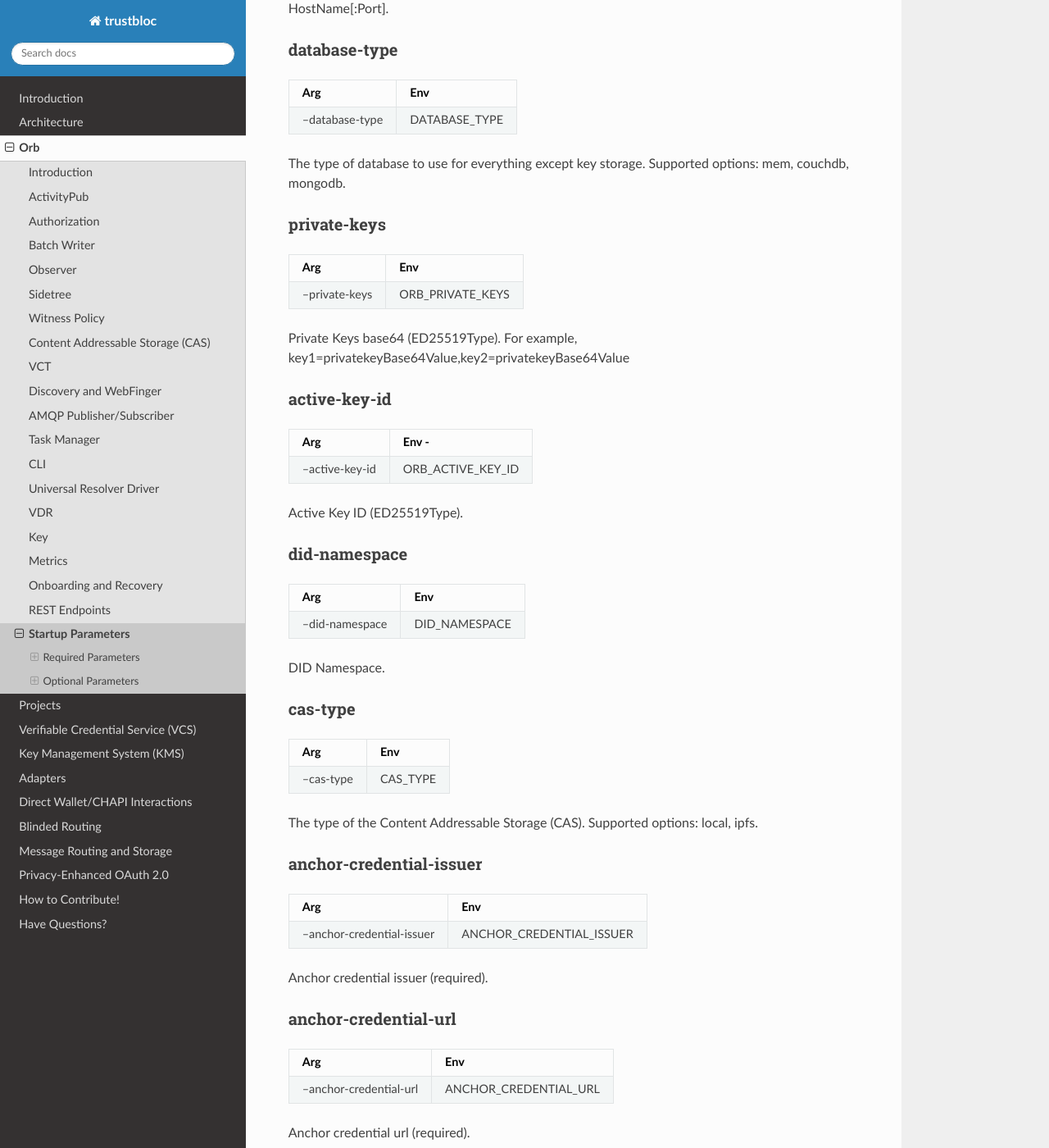
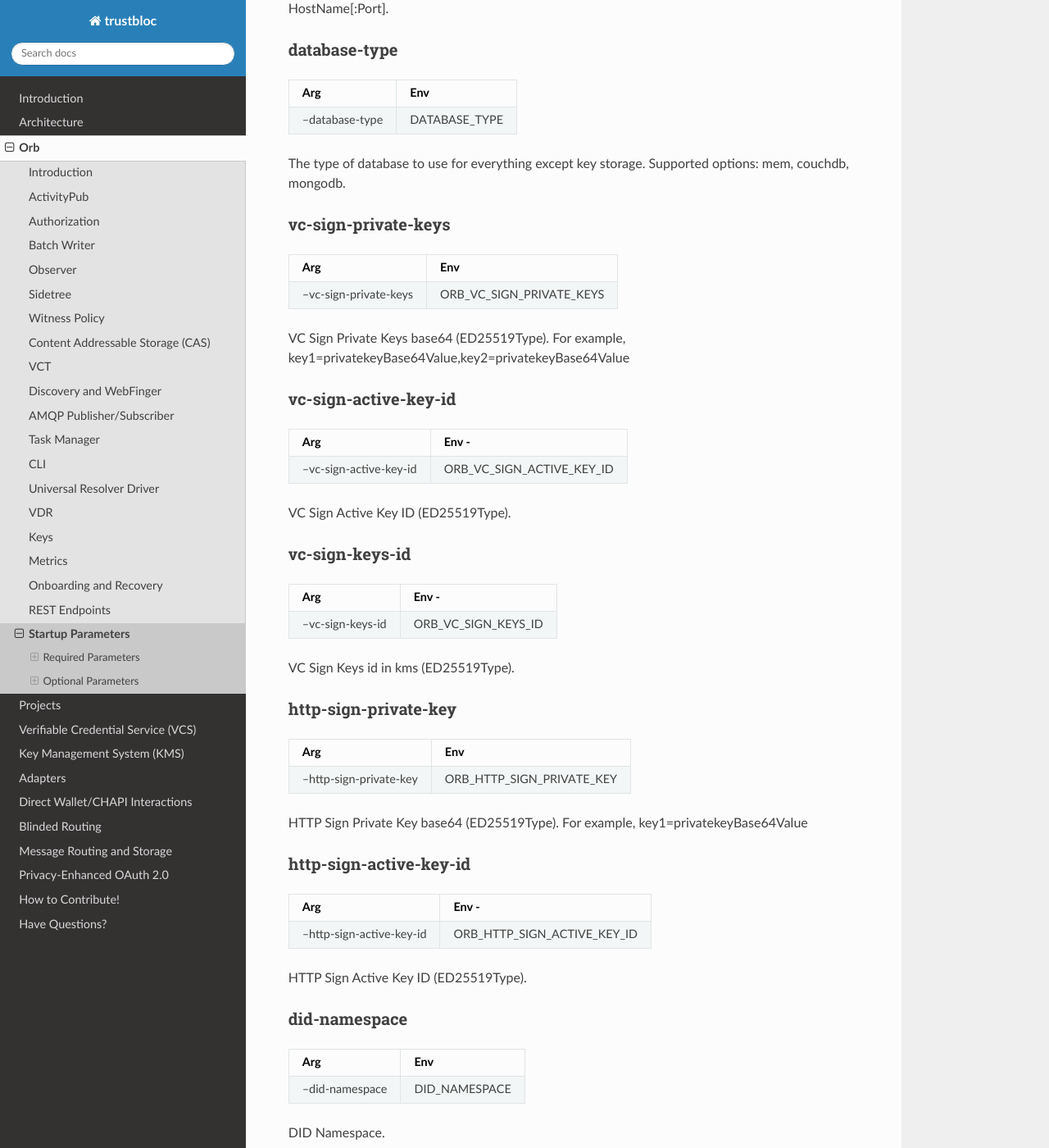
Before and after one commit to trustbloc/docs, a Sphinx documentation site: the page built from readthedocs/source/orb/parameters.md, in a window 1280 px wide and 1400 px high, scrolled down 739 px. Shown: the whole window at 82% size. Built offline with Sphinx 7.4.7 and the Read the Docs theme 2.0.0, drawn with Linux system fonts in a browser that asks for light colours; some of the changed lines change nothing that is shown.

Commit message:
chore: fix orb keys doc
closes https://github.com/trustbloc/orb/issues/1160

Signed-off-by: Firas Qutishat <firas.qutishat@securekey.com>

````diff
--- a/readthedocs/source/orb/index.rst
+++ b/readthedocs/source/orb/index.rst
@@ -19,7 +19,7 @@ Orb
    cli.md
    driver.md
    vdr.md
-   key.md
+   keys.md
    metrics.md
    onboardrecover.md
    restendpoints/index.rst
--- a/readthedocs/source/orb/key.md
+++ /dev/null
@@ -1,85 +0,0 @@
-# Key
-Orb use one crypto key to do the following operations.
-
-- Sign http requests between orb servers.
-- Sign VC.
-
-## Creation
-There is two ways to create orb key.
-
-### Private key
-When Orb server start will import the private key and id into KMS sever.
-
-### Steps to create key
-- Create ed25519 private key.
-- Configure orb with value of ed25519 private key as base64.
-
-#### Example Orb Configuration
-```
-ORB_KMS_ENDPOINT=https://orb.kms
-ORB_PRIVATE_KEYS=orbkey1=9kRTh70Ut0MKPeHY3Gdv/pi8SACx6dFjaEiIHf7JDugPpXBnCHVvRbgdzYbWfCGsXdvh/Zct+AldKG4bExjHXg
-ORB_ACTIVE_KEY_ID=orbkey1
-```
-
-### KMS key id
-Key need to be created in KMS before orb server starting.
-
-#### Steps to create key
-- Create KMS keystore using KMS cli.
-- Create ed25519 key in KMS using KMS cli.
-- Configure orb with key id.
-
-#### Example Orb Configuration
-```
-ORB_KMS_STORE_ENDPOINT=https://orb.kms/keystore
-ORB_KEYS_ID=orbkey1
-ORB_ACTIVE_KEY_ID=orbkey1
-```
-
-## Storing
-The key will be managed and stored in KMS please refer to this [doc](../kms/keys.html) for more details.
-Orb is using Scenario 1 in kms doc.
-
-## Rotation
-There is two ways to rotate orb key.
-
-### Private key
-When you need to rotate the key just add the new private key to orb configuration.
-
-#### Steps to rotate
-- Create new ed25519 private key.
-- Configure orb with new value of ed25519 private key as base64.
-- Change the active key id to new key id.
-
-#### Example Orb Configuration
-```
-ORB_KMS_ENDPOINT=https://orb.kms
-ORB_PRIVATE_KEYS=orbkey1=9kRTh70Ut0MKPeHY3Gdv/pi8SACx6dFjaEiIHf7JDugPpXBnCHVvRbgdzYbWfCGsXdvh/Zct+AldKG4bExjHXg,orbkey2=bwpFhQXFhhPQCkAt3fmj9t05hnuwVqiUkBjaXV9QBeisrjoFhUEcIzVOH6QoIXNptWZtOZNdEvlLAf6bZa8opg
-ORB_ACTIVE_KEY_ID=orbkey2
-```
-
-### KMS key id
-When you need to rotate the key just create new key in KMS and add key id to orb configuration.
-
-#### Steps to rotate
-- Create new ed25519 key in KMS using KMS cli.
-- Configure orb with key id.
-- Change the active key id to new key id.
-
-#### Example Orb Configuration
-```
-ORB_KMS_STORE_ENDPOINT=https://orb.kms/keystore
-ORB_KEYS_ID=orbkey1,orbkey2
-ORB_ACTIVE_KEY_ID=orbkey2
-```
-
-## Distribute
-The key will be managed and stored in KMS please refer to this [doc](../kms/keys.md) for more details.
-Orb is using Scenario 1 in kms doc.
-
-### Impact of loss
-- Http signatures it's short-lived no impact of loss.
-- Can't verify VC signed before loss.
-
-### Impact of compromise
-- TBD
--- /dev/null
+++ b/readthedocs/source/orb/keys.md
@@ -0,0 +1,135 @@
+# Keys
+Orb use two crypto keys to do the following operations:
+
+- Sign HTTP requests between orb servers.
+- Sign VC.
+
+## Establish orb key
+There are 2 ways to establish the orb key:
+
+- Import a pre-existing private key and id into KMS at Orb startup via Orb configuration
+- Prior to orb startup, create a new key within KMS and establish orb configuration
+
+### Add pre-existing private key to orb configuration
+When Orb server start will import the private key and id into KMS sever.
+
+#### Steps to create VC sign key
+- Create ed25519 private key.
+- Configure ORB_VC_SIGN_PRIVATE_KEYS with value of ed25519 private key as base64.
+
+#### Example VC sign key
+```
+ORB_KMS_ENDPOINT=https://orb.kms
+ORB_VC_SIGN_PRIVATE_KEYS=orbkey1=9kRTh70Ut0MKPeHY3Gdv/pi8SACx6dFjaEiIHf7JDugPpXBnCHVvRbgdzYbWfCGsXdvh/Zct+AldKG4bExjHXg
+ORB_VC_SIGN_ACTIVE_KEY_ID=orbkey1
+```
+
+#### Steps to create HTTP sign key
+- Create ed25519 private key.
+- Configure ORB_PRIVATE_KEY with value of ed25519 private key as base64.
+
+#### Example HTTP sign key
+```
+ORB_KMS_ENDPOINT=https://orb.kms
+ORB_HTTP_SIGN_PRIVATE_KEY=orbkey1=9kRTh70Ut0MKPeHY3Gdv/pi8SACx6dFjaEiIHf7JDugPpXBnCHVvRbgdzYbWfCGsXdvh/Zct+AldKG4bExjHXg
+ORB_HTTP_SIGN_ACTIVE_KEY_ID=orbkey1
+```
+
+### Create private key in KMS and configure orb to use
+Key need to be created in KMS before orb server starting.
+
+#### Steps to create VC sign key
+- Create KMS keystore using KMS [cli](../kms/cli.html).
+- Create ed25519 key in KMS using KMS [cli](../kms/cli.html).
+- Configure ORB_VC_SIGN_KEYS_ID with key id.
+
+#### Example VC sign key
+```
+ORB_KMS_STORE_ENDPOINT=https://orb.kms/keystore
+ORB_VC_SIGN_KEYS_ID=orbkey1
+ORB_VC_SIGN_ACTIVE_KEY_ID=orbkey1
+```
+
+#### Steps to create HTTP sign key
+- Create KMS keystore using KMS [cli](../kms/cli.html).
+- Create ed25519 key in KMS using KMS [cli](../kms/cli.html).
+- Configure ORB_HTTP_SIGN_ACTIVE_KEY_ID with key id.
+
+#### Example HTTP sign key
+```
+ORB_KMS_STORE_ENDPOINT=https://orb.kms/keystore
+ORB_HTTP_SIGN_ACTIVE_KEY_ID=orbkey1
+```
+
+## Storing
+The keys will be managed and stored in KMS please refer to this [doc](../kms/keys.html) for more details.
+Orb is using Scenario 1 in kms doc.
+
+## Rotation
+There is two ways to rotate orb key:
+
+- Import a pre-existing private key and id into KMS at Orb startup via Orb configuration
+- Prior to orb startup, create a new key within KMS and establish orb configuration
+
+### Add pre-existing private key to orb configuration
+When you need to rotate the key just add the new private key to orb configuration.
+
+#### Steps to rotate VC sign key
+- Create new ed25519 private key.
+- Configure ORB_VC_SIGN_PRIVATE_KEYS with new value of ed25519 private key as base64.
+- Change the active key id to new key id.
+
+#### Example VC sign key
+```
+ORB_KMS_ENDPOINT=https://orb.kms
+ORB_VC_SIGN_PRIVATE_KEYS=orbkey1=9kRTh70Ut0MKPeHY3Gdv/pi8SACx6dFjaEiIHf7JDugPpXBnCHVvRbgdzYbWfCGsXdvh/Zct+AldKG4bExjHXg,orbkey2=bwpFhQXFhhPQCkAt3fmj9t05hnuwVqiUkBjaXV9QBeisrjoFhUEcIzVOH6QoIXNptWZtOZNdEvlLAf6bZa8opg
+ORB_VC_SIGN_ACTIVE_KEY_ID=orbkey2
+```
+
+#### Steps to rotate HTTP sign key
+- Create new ed25519 private key.
+- Replace old key in ORB_HTTP_SIGN_PRIVATE_KEY with new value of ed25519 private key as base64.
+- Change the active key id to new key id.
+
+#### Example HTTP sign key
+```
+ORB_KMS_ENDPOINT=https://orb.kms
+ORB_HTTP_SIGN_PRIVATE_KEYS=orbkey2=bwpFhQXFhhPQCkAt3fmj9t05hnuwVqiUkBjaXV9QBeisrjoFhUEcIzVOH6QoIXNptWZtOZNdEvlLAf6bZa8opg
+ORB_HTTP_SIGN_ACTIVE_KEY_ID=orbkey2
+```
+
+### Create private key in KMS and configure orb to use
+When you need to rotate the key just create new key in KMS and add key id to orb configuration.
+
+#### Steps to rotate VC sign key
+- Create new ed25519 key in KMS using KMS [cli](../kms/cli.html).
+- Configure ORB_VC_SIGN_KEYS_ID with key id.
+- Change the active key id to new key id.
+
+#### Example VC sign key
+```
+ORB_KMS_STORE_ENDPOINT=https://orb.kms/keystore
+ORB_VC_SIGN_KEYS_ID=orbkey1,orbkey2
+ORB_VC_SIGN_ACTIVE_KEY_ID=orbkey2
+```
+
+#### Steps to rotate HTTP sign key
+- Create new ed25519 key in KMS using KMS [cli](../kms/cli.html).
+- Change the active key id to new key id.
+
+#### Example HTTP sign key
+```
+ORB_KMS_STORE_ENDPOINT=https://orb.kms/keystore
+ORB_HTTP_SIGN_ACTIVE_KEY_ID=orbkey2
+```
+
+## Distribute
+The key will be managed and stored in KMS please refer to this [doc](../kms/keys.md) for more details.
+Orb is using Scenario 1 in kms doc.
+
+### Impact of loss
+- Http signatures it's short-lived no impact of loss.
+- Can't verify VC signed before loss.
+
+### Impact of compromise
+- TBD
--- a/readthedocs/source/orb/parameters.md
+++ b/readthedocs/source/orb/parameters.md
@@ -33,21 +33,45 @@ External endpoint that clients use to invoke services. This endpoint is used to
 
 The type of database to use for everything except key storage. Supported options: mem, couchdb, mongodb.
 
-### private-keys
+### vc-sign-private-keys
 
 | Arg            | Env              |
 |----------------|------------------|
-| --private-keys | ORB_PRIVATE_KEYS |
+| --vc-sign-private-keys | ORB_VC_SIGN_PRIVATE_KEYS |
 
-Private Keys base64 (ED25519Type). For example,  key1=privatekeyBase64Value,key2=privatekeyBase64Value
+VC Sign Private Keys base64 (ED25519Type). For example,  key1=privatekeyBase64Value,key2=privatekeyBase64Value
 
-### active-key-id
+### vc-sign-active-key-id
 
 | Arg             | Env              - |
 |-----------------|--------------------|
-| --active-key-id | ORB_ACTIVE_KEY_ID  |
+| --vc-sign-active-key-id | ORB_VC_SIGN_ACTIVE_KEY_ID  |
 
-Active Key ID (ED25519Type).
+VC Sign Active Key ID (ED25519Type).
+
+### vc-sign-keys-id
+
+| Arg             | Env              - |
+|-----------------|--------------------|
+| --vc-sign-keys-id | ORB_VC_SIGN_KEYS_ID  |
+
+VC Sign Keys id in kms (ED25519Type).
+
+### http-sign-private-key
+
+| Arg            | Env              |
+|----------------|------------------|
+| --http-sign-private-key | ORB_HTTP_SIGN_PRIVATE_KEY |
+
+HTTP Sign Private Key base64 (ED25519Type). For example,  key1=privatekeyBase64Value
+
+### http-sign-active-key-id
+
+| Arg             | Env              - |
+|-----------------|--------------------|
+| --http-sign-active-key-id | ORB_HTTP_SIGN_ACTIVE_KEY_ID  |
+
+HTTP Sign Active Key ID (ED25519Type).
 
 ### did-namespace
 
````
